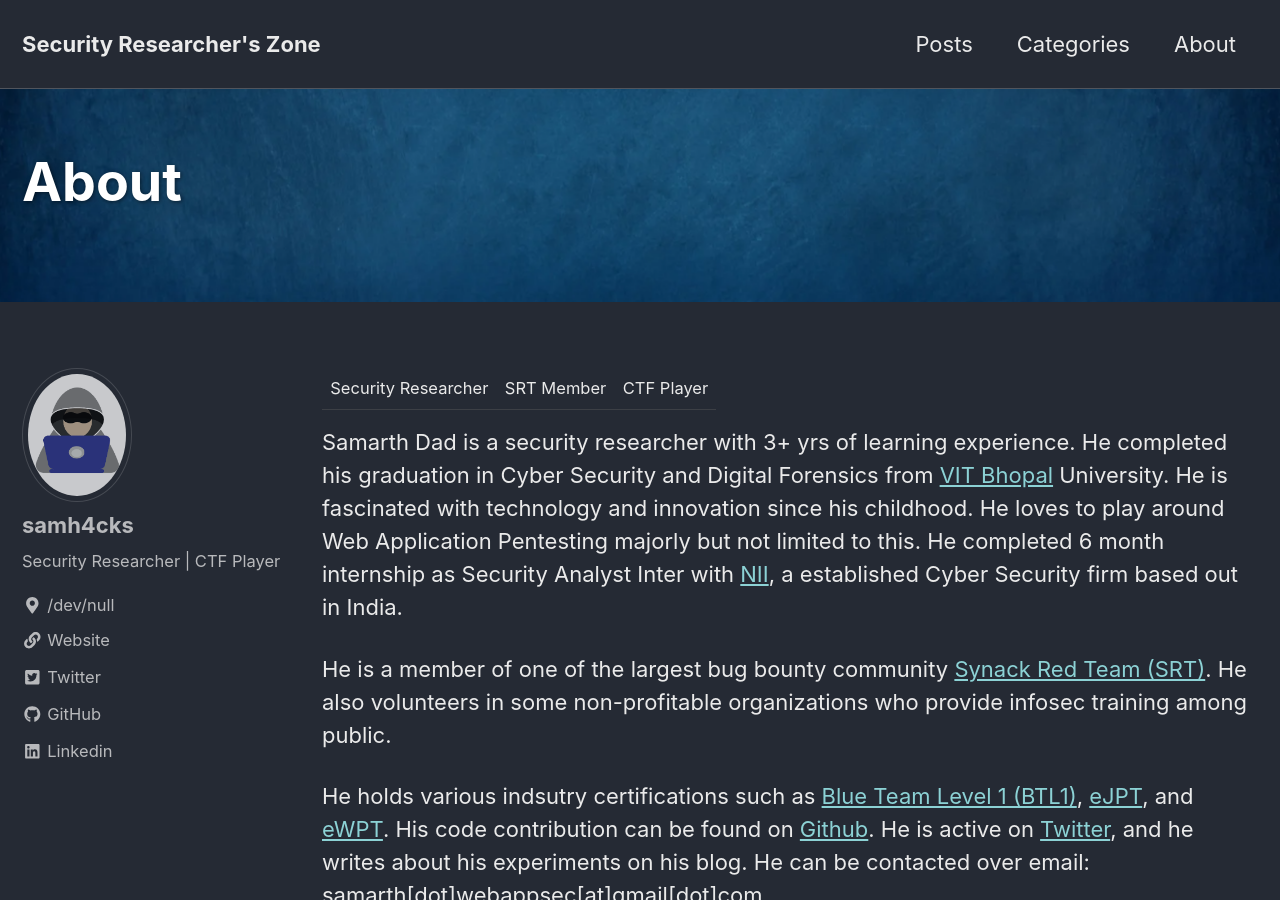
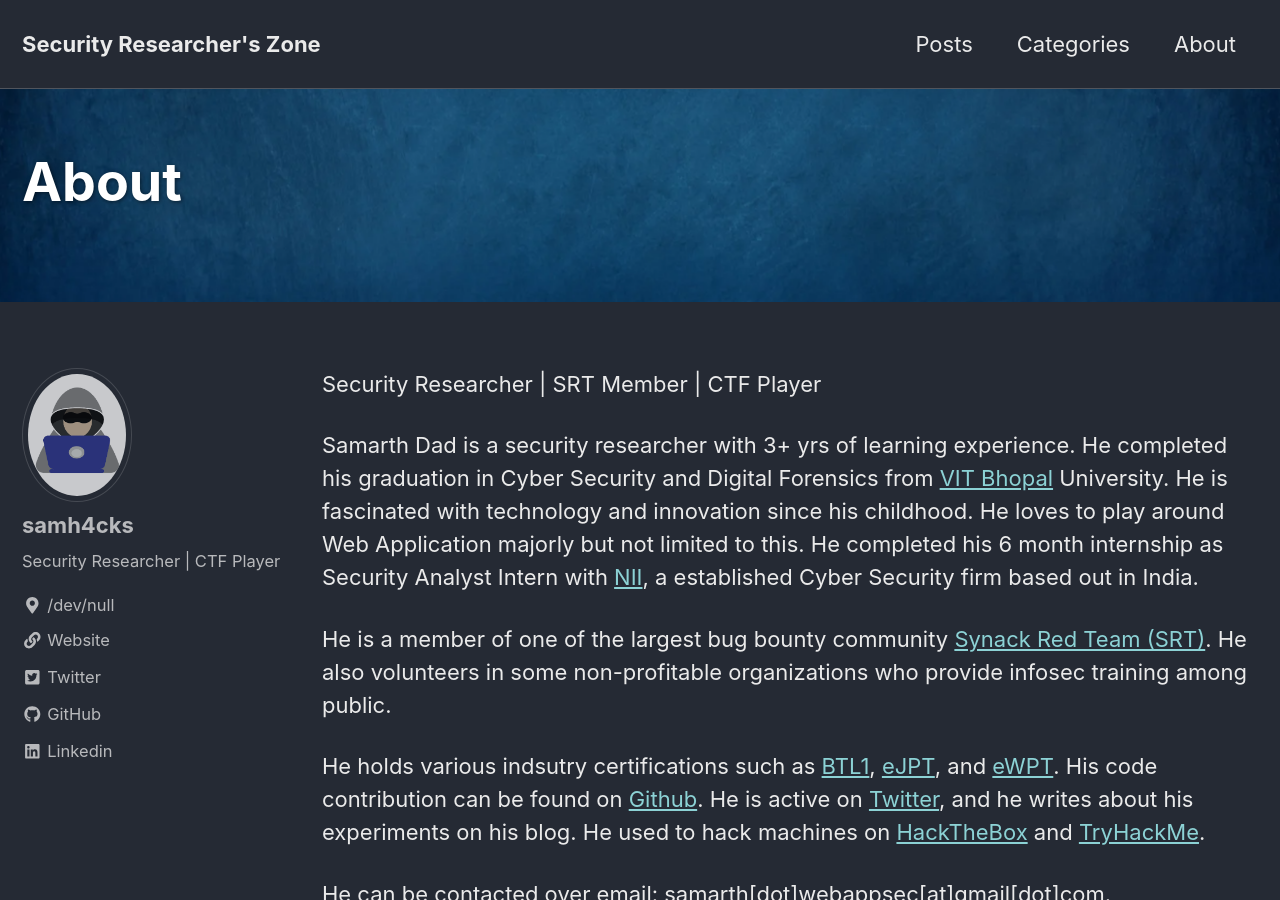
Before and after one commit to samh4cks/samh4cks.github.io, a Jekyll site: the page built from _pages/about.md, in a window 1280 px wide and 900 px high. Built offline with Jekyll 4.4.1, drawn with Linux system fonts in a browser that asks for light colours; cached includes are drawn as plain includes; some of the changed text lies outside the part shown.

Commit message:
Updating about.md

```diff
--- a/_pages/about.md
+++ b/_pages/about.md
@@ -5,10 +5,12 @@
     overlay_image: "/assets/images/about_sample.png"
 ---
 
-Security Researcher | SRT Member | CTF Player
+Security Researcher \| SRT Member \| CTF Player
 
-Samarth Dad is a security researcher with 3+ yrs of learning experience. He completed his graduation in Cyber Security and Digital Forensics from <a href="https://vitbhopal.ac.in/">VIT Bhopal</a> University. He is fascinated with technology and innovation since his childhood. He loves to play around Web Application Pentesting majorly but not limited to this. He completed 6 month internship as Security Analyst Inter with <a href="https://niiconsulting.com/">NII</a>, a established Cyber Security firm based out in India.
+Samarth Dad is a security researcher with 3+ yrs of learning experience. He completed his graduation in Cyber Security and Digital Forensics from <a href="https://vitbhopal.ac.in/">VIT Bhopal</a> University. He is fascinated with technology and innovation since his childhood. He loves to play around Web Application majorly but not limited to this. He completed his 6 month internship as Security Analyst Intern with <a href="https://niiconsulting.com/">NII</a>, a established Cyber Security firm based out in India.
 
 He is a member of one of the largest bug bounty community <a href="https://www.synack.com/">Synack Red Team (SRT)</a>. He also volunteers in some non-profitable organizations who provide infosec training among public.
 
-He holds various indsutry certifications such as <a href="https://www.credly.com/earner/earned/share/0772e280-e389-4f63-9f44-a2f4aeeb82c6">Blue Team Level 1 (BTL1)</a>, <a href="https://verified.elearnsecurity.com/certificates/560faff9-9a41-45cd-b0a6-9ff739e9b258">eJPT</a>, and <a href="https://verified.elearnsecurity.com/certificates/e99673d0-84ca-49ed-8c4e-17f05386872a">eWPT</a>. His code contribution can be found on <a href="https://github.com/samh4cks/">Github</a>. He is active on <a href="https://twitter.com/samh4cks">Twitter</a>, and he writes about his experiments on his blog. He can be contacted over email: samarth[dot]webappsec[at]gmail[dot]com.
+He holds various indsutry certifications such as <a href="https://www.credly.com/earner/earned/share/0772e280-e389-4f63-9f44-a2f4aeeb82c6">BTL1</a>, <a href="https://verified.elearnsecurity.com/certificates/560faff9-9a41-45cd-b0a6-9ff739e9b258">eJPT</a>, and <a href="https://verified.elearnsecurity.com/certificates/e99673d0-84ca-49ed-8c4e-17f05386872a">eWPT</a>. His code contribution can be found on <a href="https://github.com/samh4cks/">Github</a>. He is active on <a href="https://twitter.com/samh4cks">Twitter</a>, and he writes about his experiments on his blog. He used to hack machines on <a href="https://app.hackthebox.com/profile/337503">HackTheBox</a> and <a href="https://tryhackme.com/p/h4xplo1t">TryHackMe</a>.
+
+He can be contacted over email: samarth[dot]webappsec[at]gmail[dot]com.
```
